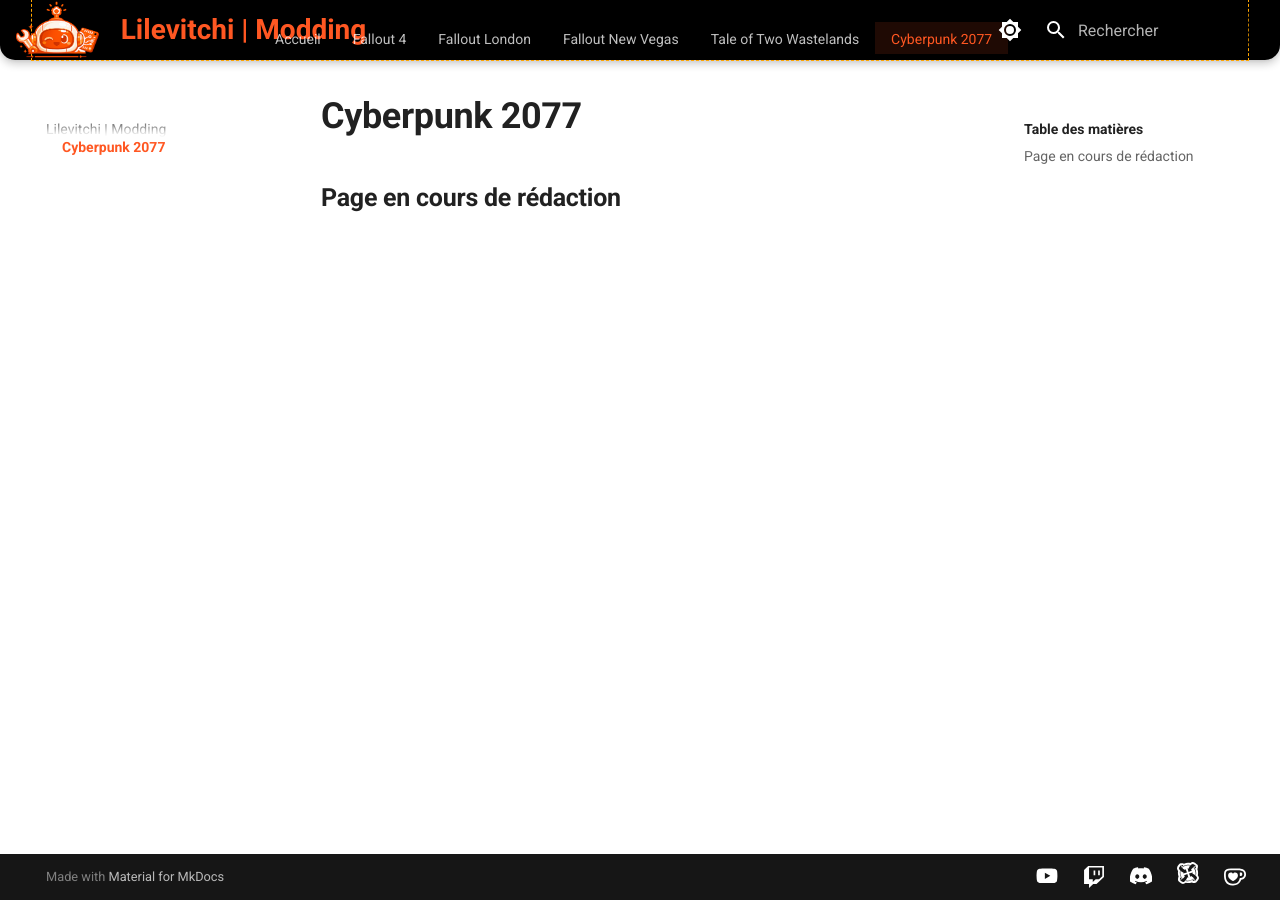
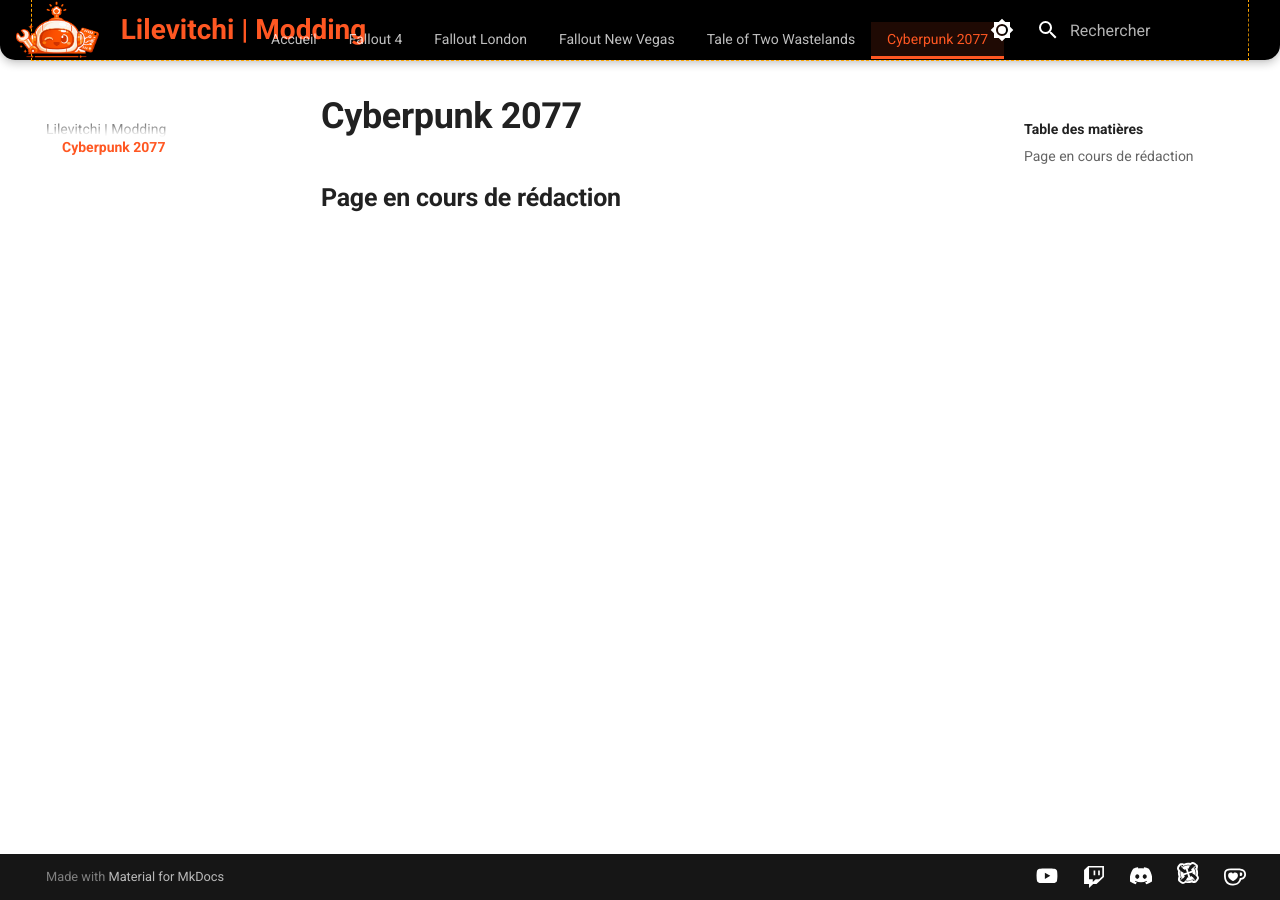
Before and after one commit to Lilevitchi/lilevitchi.github.io, an MkDocs documentation site: the page built from docs/cyberpunk/index.md, in a window 1280 px wide. Built offline with MkDocs 1.6.1 and Material for MkDocs 9.7.7, drawn with Linux system fonts in a browser that asks for light colours.

Commit message:
Update extra.css

```diff
--- a/docs/stylesheets/extra.css
+++ b/docs/stylesheets/extra.css
@@ -94,7 +94,7 @@
   display: flex;
   align-items: center;
   max-width: 100%;
-  padding-right: 12px;
+  padding-right: 20px;
 }
 
 /* Logo */
@@ -127,10 +127,8 @@
   left: 50%;
   transform: translateX(-50%);
   bottom: 0;
-
   width: 100%;
   max-width: var(--grid-max-width);
-
   display: flex;
   justify-content: center;
   height: var(--header-height);
@@ -155,6 +153,7 @@
 [data-md-color-scheme] .md-tabs__list {
   display: flex;
   align-items: center;
+  height: 100%;
   gap: 0;
   padding: 0;
   margin: 0;
@@ -171,6 +170,7 @@
 [data-md-color-scheme] .md-tabs__link {
   pointer-events: auto;
   display: flex;
+align-self: flex-end;
   padding: 0.4rem 0.8rem;
   color: var(--white);
   opacity: 0.75;
```
